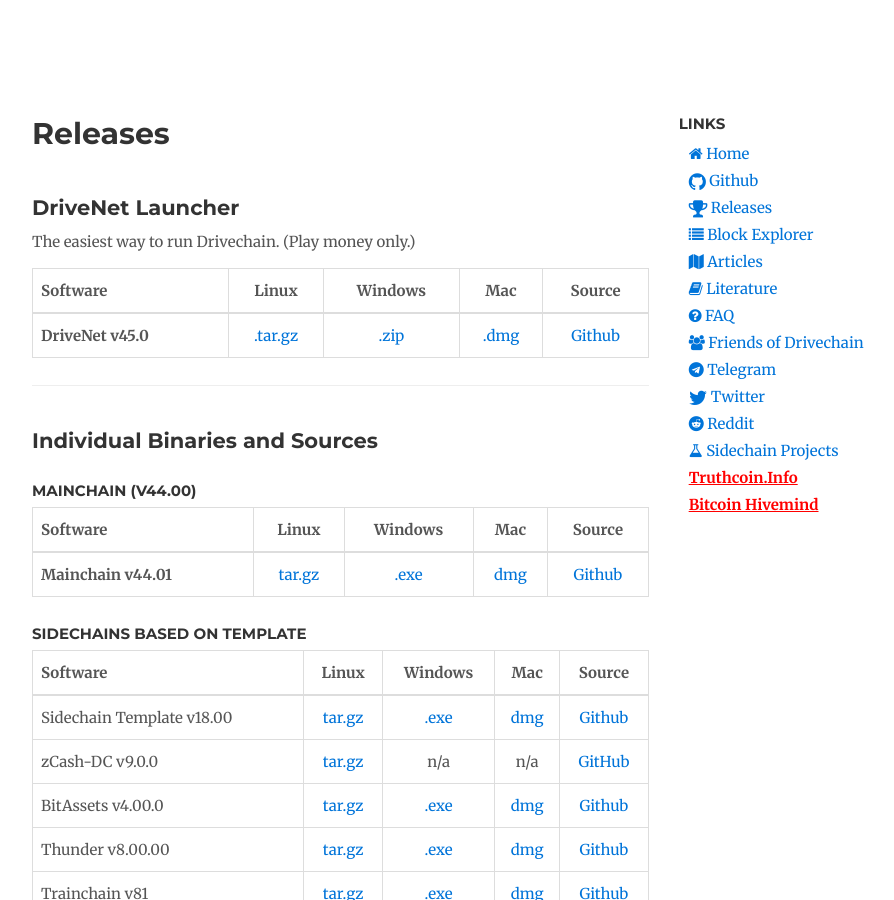
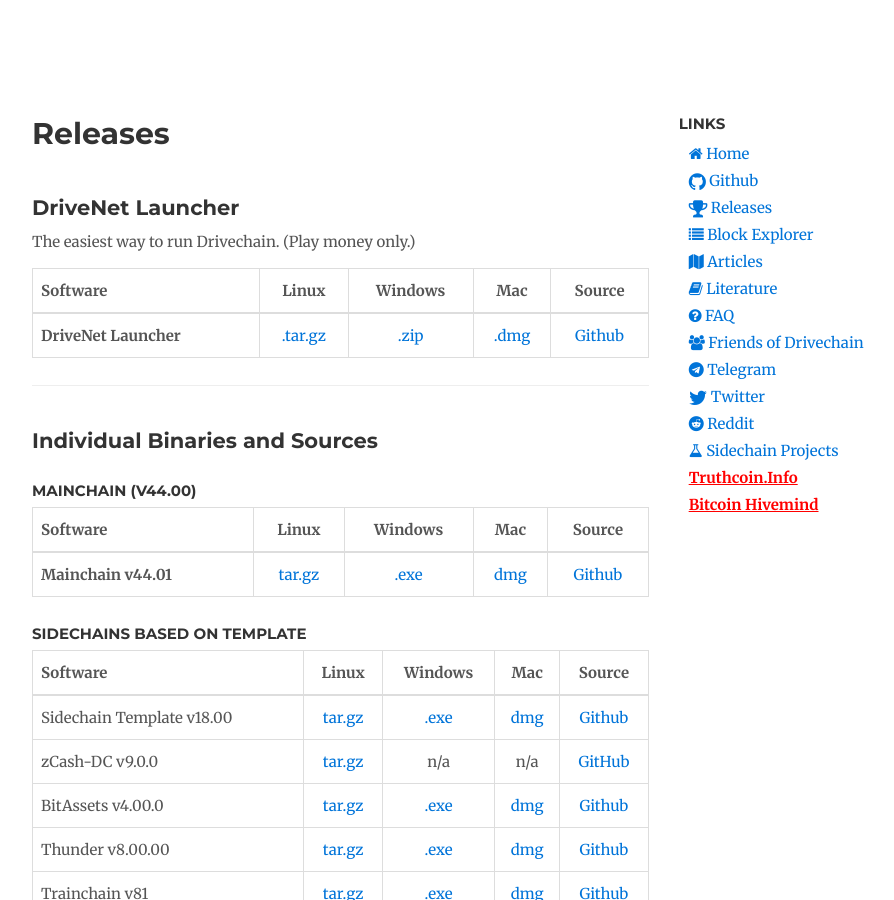
Before and after one commit to drivechain-project/drivechain.info, a Jekyll site: the page built from releases/index.md, in a window 1280 px wide and 900 px high. Shown: the whole window, without its empty margins (138-1032 px from the left). Built offline with Jekyll 4.4.1, drawn with Linux system fonts in a browser that asks for light colours; our own code applies the rules of GitHub Pages for plain Markdown files; comment, search, counter and statistics services are not loaded.

Commit message:
simple name

```diff
--- a/releases/index.md
+++ b/releases/index.md
@@ -10,7 +10,7 @@
 
 |Software|Linux|Windows|Mac|Source|
 |--------|:---:|:-----:|:-:|:----:|
-|**DriveNet v45.0**|[.tar.gz](https://github.com/LayerTwo-Labs/drivechain_launcher/releases/download/v1.0.0/drivechain_launcher_linux-1.0.0.x86_64.tar.gz)|[.zip](https://github.com/LayerTwo-Labs/drivechain_launcher/releases/download/v1.0.0/drivechain_launcher_win-1.0.0.zip)|[.dmg](https://github.com/LayerTwo-Labs/drivechain_launcher/releases/download/v1.0.0/drivechain_launcher-1.0.0.dmg)|[Github](https://github.com/LayerTwo-Labs/drivechain_launcher/releases/tag/v1.0.0)|
+|**DriveNet Launcher**|[.tar.gz](https://github.com/LayerTwo-Labs/drivechain_launcher/releases/download/v1.0.0/drivechain_launcher_linux-1.0.0.x86_64.tar.gz)|[.zip](https://github.com/LayerTwo-Labs/drivechain_launcher/releases/download/v1.0.0/drivechain_launcher_win-1.0.0.zip)|[.dmg](https://github.com/LayerTwo-Labs/drivechain_launcher/releases/download/v1.0.0/drivechain_launcher-1.0.0.dmg)|[Github](https://github.com/LayerTwo-Labs/drivechain_launcher/releases/tag/v1.0.0)|
 
 
 <!--
```
